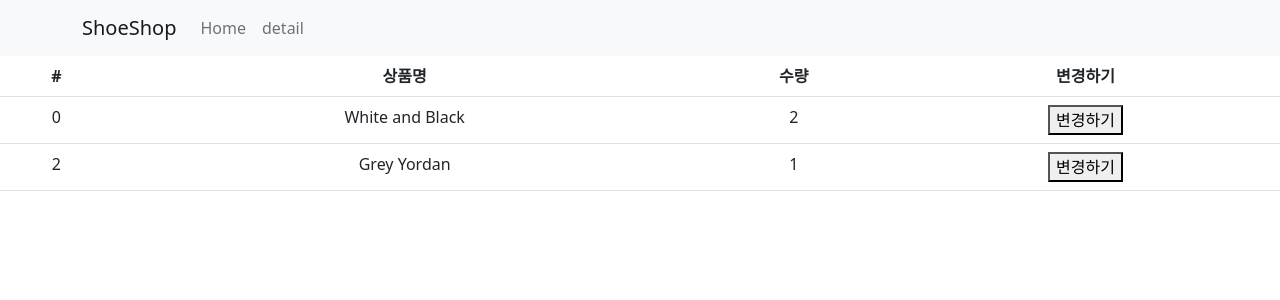
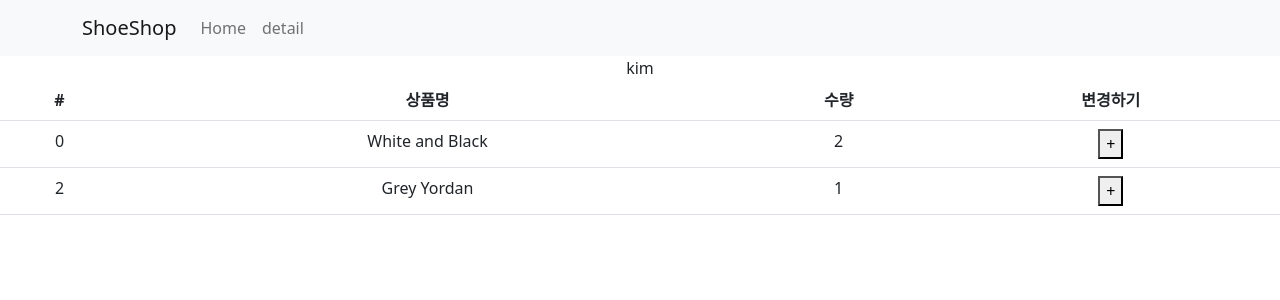
Before and after one commit to Hyunji523/shop, a React (Create React App) app: page /cart in a window 1280 px wide. Shown: the top 300 px of the page. Built offline with nearby package versions, Linux system fonts and the light colour scheme.

Commit message:
버튼 누르면 수량 증가 (reducers 변경함수)

```diff
--- a/src/App.js
+++ b/src/App.js
@@ -12,7 +12,6 @@ export let Context1 = createContext()
 
 function App() {
   let [shoes, setShoes] = useState(data);
-  let [재고] = useState([10,11,12])
   //use로 시작하는거 = hook 유용한것들 가져다 쓰는거
   //페이지 이동 도와줌
   let navigate = useNavigate();
@@ -57,7 +56,7 @@ function App() {
         }/>
 
         <Route path="/detail/:id" element={
-          <Context1.Provider value={{ shoes, 재고 }}>
+          <Context1.Provider value={{ shoes }}>
             <Detail shoes={shoes}/>
           </Context1.Provider>}/>
         <Route path="*" element={<div>404 없는 페이지 입니다.</div>}/>
--- a/src/routes/Cart.js
+++ b/src/routes/Cart.js
@@ -1,14 +1,17 @@
 import {Table} from 'react-bootstrap';
-import { useSelector } from 'react-redux';
+import { useDispatch, useSelector } from 'react-redux';
+import { upCount } from './../store.js';
 
 function Cart(){
 
-    let state = useSelector((state)=>{ return state.cart })
+    let state = useSelector((state)=>{ return state })
     // state.cart = 0 : {id: 0, name: 'White and Black', count: 2}
                 //1 : {id: 2, name: 'Grey Yordan', count: 1}
+    let dispatch = useDispatch() //store.js에 요청 보내는 함수
 
     return (
         <div>
+            {state.user}
             <Table>
                 <thead>
                     <tr>
@@ -20,9 +23,16 @@ function Cart(){
                 </thead>
                 <tbody>
                     {
-                        state.map((a,i)=>{
+                        state.cart.map((a,i)=>{
                             return(
-                                <Tr cart={state} i={i}></Tr>
+                                <tr>
+                                    <td>{state.cart[i].id}</td>
+                                    <td>{state.cart[i].name}</td>
+                                    <td>{state.cart[i].count}</td>
+                                    <td><button onClick={()=>{
+                                        dispatch(upCount(state.cart[i].id))
+                                    }}>+</button></td>
+                                </tr>
                             )
                         })
                     }
@@ -34,15 +44,4 @@ function Cart(){
     )
 }
 
-function Tr(props){
-    return(
-        <tr>
-            <td>{props.cart[props.i].id}</td>
-            <td>{props.cart[props.i].name}</td>
-            <td>{props.cart[props.i].count}</td>
-            <td><button>변경하기</button></td>
-        </tr>
-    )
-}
-
 export default Cart
--- a/src/store.js
+++ b/src/store.js
@@ -5,8 +5,16 @@ let user = createSlice({ //usestate랑 비슷
     //name:'state name', 스테이트 이름
     //initialState : 'value' 값
     name: 'user',
-    initialState:'kim'
+    initialState:'kim',
+    reducers : {
+      //이 함수 쓸 때 state 변경됨
+      //다른 데서 쓸 수 있게 export해야함
+      changeName(state){
+        return 'john' + state
+      }
+    }
 })
+
 let stock = createSlice({
   name:'stock',
   initialState:[10,11,12]
@@ -17,9 +25,16 @@ let cart = createSlice({
   initialState: [
     {id : 0, name : 'White and Black', count : 2},
     {id : 2, name : 'Grey Yordan', count : 1}
-  ]
+  ] ,
+  reducers : {
+    upCount(state, i){
+      let idx = state.findIndex(obj => obj.id===i.payload)//파라미터는 payload붙여
+      state[idx].count ++
+    }
+  }
 })
-
+export let { changeName } = user.actions
+export let {upCount} = cart.actions //state변경함수들 남음
 export default configureStore({
   reducer: {
     user : user.reducer,
```
